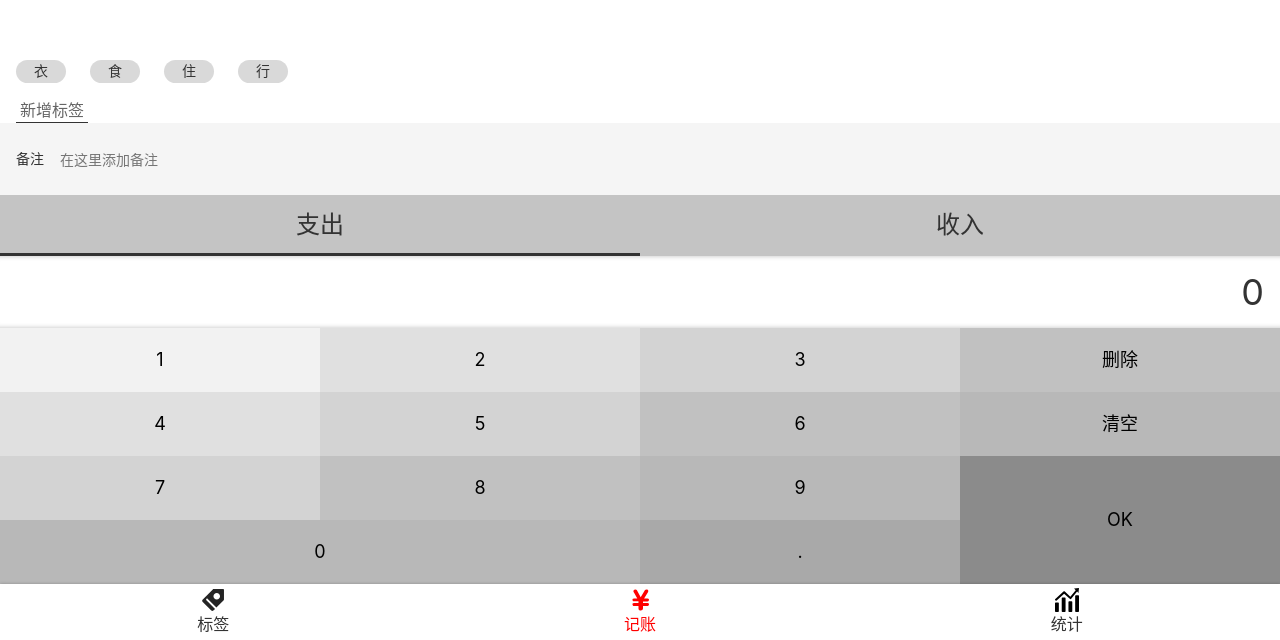
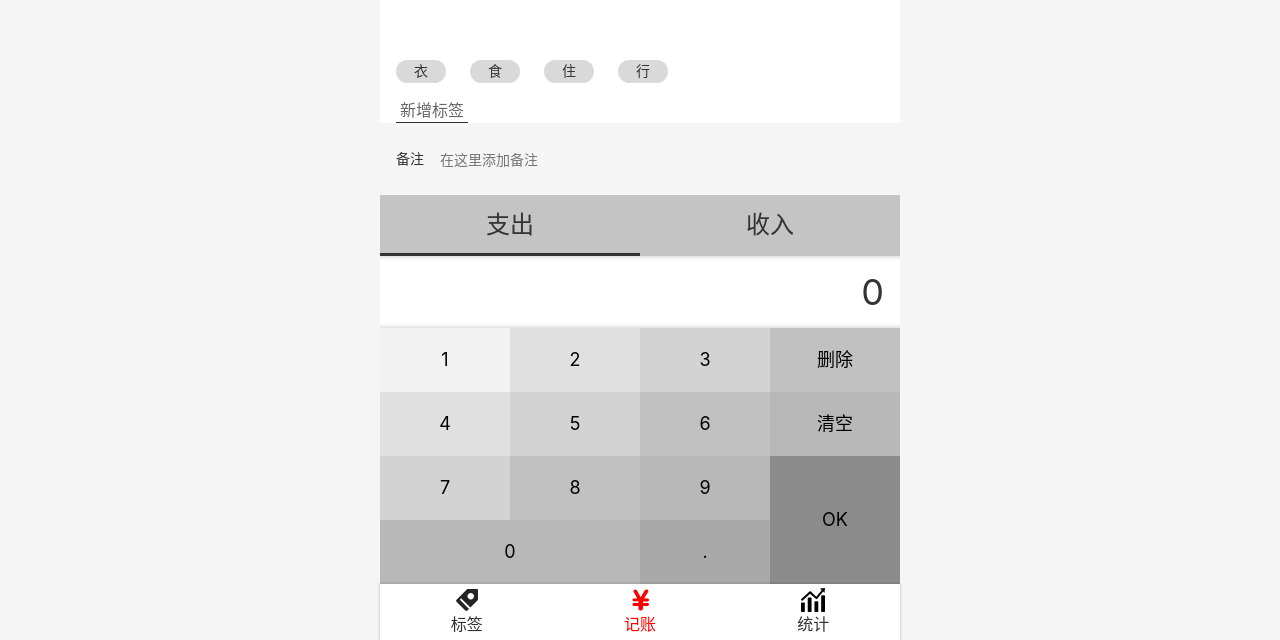
Before and after one commit to lgm11/morney-react, a React app: page /tags#/money in a window 1280 px wide. Shown: the part 160-800 px from the top of the page. Built offline with nearby package versions, Linux system fonts and the light colour scheme.

Commit message:
优化pc页面大小2

```diff
--- a/src/App.tsx
+++ b/src/App.tsx
@@ -14,7 +14,7 @@ import Tags from 'views/Tags';
 
 const AppWrapper = styled.div`
   color:#333;
-  min-width: 520px;
+  max-width: 520px;
   margin: 0 auto;
 `
 function App() {
```
